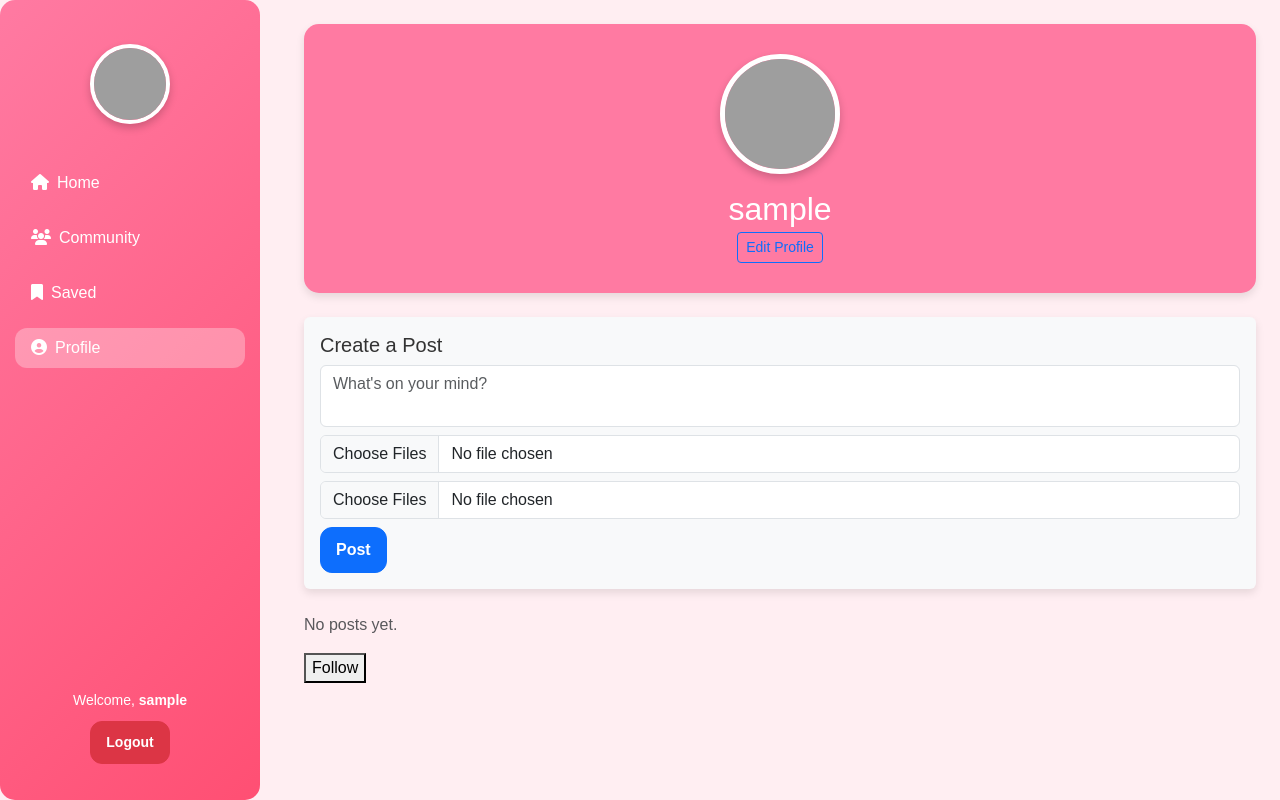
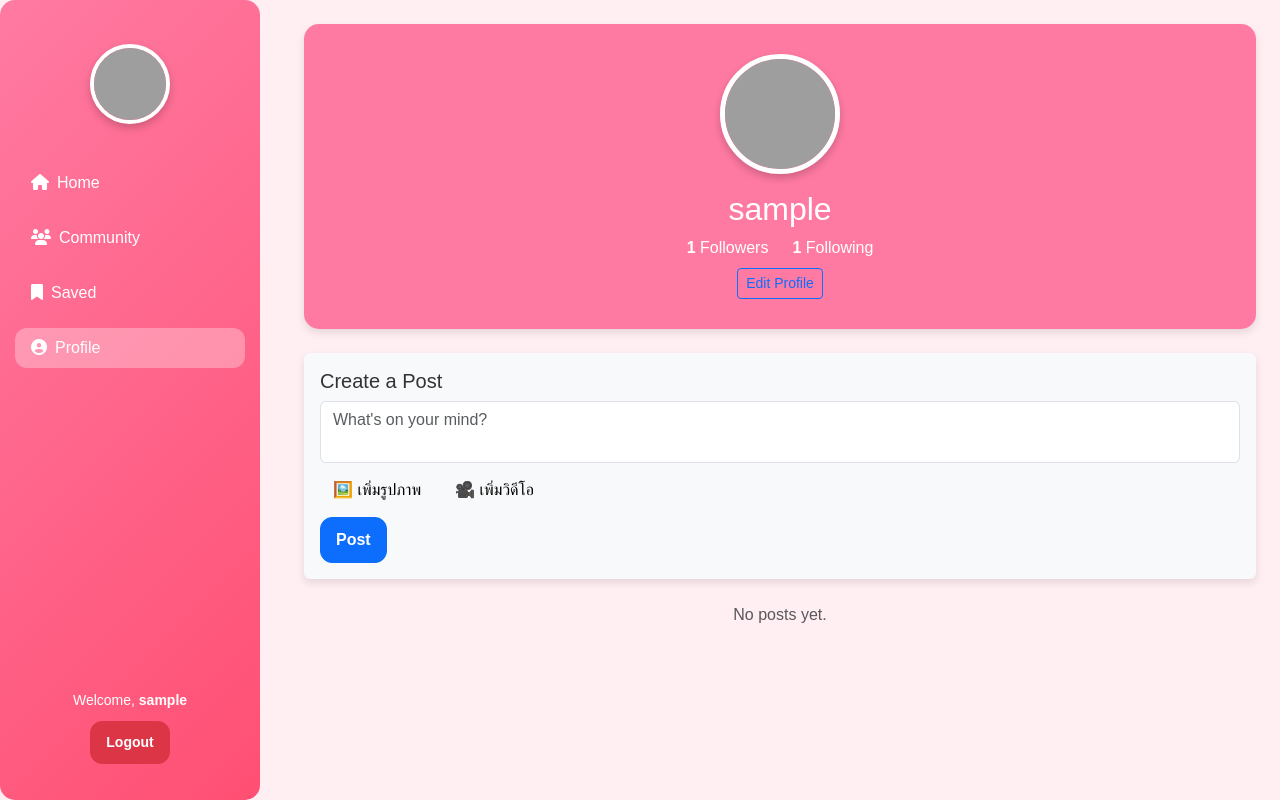
Before and after one commit to Phanumatlaloed/Project--topics-in-DSSI, a Django app: page /profile/ in a window 1280 px wide. Run offline with Django 5.2, Linux system fonts and the light colour scheme; a user stored in the database is signed in; tables that the repository leaves empty hold one stand-in row (values such as "Sample post"); some libraries are stand-ins or nearby versions; grey boxes are pictures that could not be loaded.

Commit message:
'updateProfile110268'

```diff
--- a/myapp/templates/profile.html
+++ b/myapp/templates/profile.html
@@ -52,6 +52,23 @@
             {% endif %}
         </div>
         <h2 class="mb-1">{{ user.username }}</h2>
+
+        <!-- Followers / Following -->
+        <div class="d-flex justify-content-center gap-4 my-2">
+            <span><strong>{{ user.followers.count }}</strong> Followers</span>
+            <span><strong>{{ user.following.count }}</strong> Following</span>
+        </div>
+
+        <!-- Follow Button -->
+        {% if user != request.user %}
+            <form id="follow-form" method="POST" action="{% url 'follow_user' user.id %}" class="mb-2">
+                {% csrf_token %}
+                <button type="submit" class="btn {% if request.user in user.followers.all %}btn-danger{% else %}btn-outline-primary{% endif %} follow-btn">
+                    {% if request.user in user.followers.all %}Unfollow{% else %}Follow{% endif %}
+                </button>
+            </form>
+        {% endif %}
+
         <a href="{% url 'profile_management' %}" class="btn btn-outline-primary btn-sm">Edit Profile</a>
     </header>
 
@@ -61,54 +78,67 @@
         <form id="postForm" action="{% url 'create_post' %}" method="post" enctype="multipart/form-data">
             {% csrf_token %}
             <textarea name="content" class="form-control mb-2" placeholder="What's on your mind?" required></textarea>
-                    <input type="file" name="image" accept="image/*" multiple class="form-control mb-2">
-                    <input type="file" name="video" accept="video/*" multiple class="form-control mb-2">
-                    <button type="submit" class="btn btn-primary">Post</button>
+            <div class="d-flex gap-2">
+                <label for="postImages" class="btn btn-light">🖼️ เพิ่มรูปภาพ</label>
+                <input type="file" name="images" id="postImages" accept="image/*" multiple hidden>
+
+                <label for="postVideos" class="btn btn-light">🎥 เพิ่มวิดีโอ</label>
+                <input type="file" name="videos" id="postVideos" accept="video/*" multiple hidden>
+            </div>
+            <button type="submit" class="btn btn-primary mt-2">Post</button>
         </form>
     </div>
 
     <!-- User's Posts -->
     <div class="user-posts">
         {% for post in posts %}
-                <div class="post bg-white p-3 border rounded mb-4">
-                    <div class="d-flex justify-content-between align-items-center">
+        <div class="post card p-3 mb-3 shadow-sm" id="post-{{ post.id }}">
+            <!-- User Info -->
+            <div class="user-info d-flex align-items-center">
                 {% if post.user.member_profile.profile_picture %}
                     <img src="{{ post.user.member_profile.profile_picture.url }}" class="profile-img me-2 rounded-circle" width="40" height="40">
                 {% else %}
                     <img src="{% static 'images/default-profile.png' %}" class="profile-img me-2 rounded-circle" width="40" height="40">
                 {% endif %}
+                <div class="d-flex flex-column">
                     <b>{{ post.user.username }}</b>
                     <small class="text-muted">{{ post.created_at|date:"F j, Y, g:i a" }}</small>
                 </div>
+            </div>
+
+            <!-- Post Content -->
             <p class="mt-2">{{ post.content }}</p>
 
-                    <!-- Show all images and videos -->
-                    <div class="post-media">
-                        {% for media in post.media.all %}
+            <!-- Post Media (รูป & วิดีโอ) -->
+            {% if post.media.all %}
+            <div class="post-media d-grid">
+                {% for media in post.media.all|slice:":4" %}
+                    <div class="media-item">
                         {% if media.media_type == "image" %}
-                                <img src="{{ media.file.url }}" alt="Post Image" class="img-fluid rounded">
+                            <img src="{{ media.file.url }}" class="rounded img-fluid">
                         {% elif media.media_type == "video" %}
-                                <video src="{{ media.file.url }}" controls class="w-100 rounded"></video>
+                            <video src="{{ media.file.url }}" controls class="rounded img-fluid"></video>
                         {% endif %}
-                        {% empty %}
-                            <p class="text-muted">No media available</p>
+                    </div>
                 {% endfor %}
             </div>
+            {% endif %}
 
             <!-- Actions -->
             <div class="actions mt-2 d-flex gap-2">
                 <button class="btn btn-light like-btn" data-post-id="{{ post.id }}">👍 Like</button>
                 <span id="like-count-{{ post.id }}">{{ post.likes.count }} Likes</span>
                 <button class="btn btn-light share-btn" data-post-id="{{ post.id }}">🔗 Share</button>
+                <button class="btn btn-light save-btn" data-post-id="{{ post.id }}">
+                    💾 {% if post in request.user.saved_posts.all %}Unsave{% else %}Save{% endif %}
+                </button>
 
                 {% if request.user == post.user %}
                     <a href="{% url 'edit_post' post.id %}" class="btn btn-light">✏️ Edit</a>
-                            <button class="btn btn-light save-btn" data-post-id="{{ post.id }}">
-                                💾 {% if post in request.user.saved_posts.all %}Unsave{% else %}Save{% endif %}
-                            </button>
                     <button class="btn btn-danger delete-btn" data-post-id="{{ post.id }}">🗑 Delete</button>
                 {% endif %}
             </div>
+
             <div class="comments mt-2">
                 <h6>💬 Comments</h6>
                 <div id="comments-{{ post.id }}">
@@ -119,7 +149,7 @@
                     {% endfor %}
                 </div>
 
-                        <!-- ✅ Add Comment Form -->
+                <!-- Add Comment Form -->
                 <form class="add-comment-form mt-2" data-post-id="{{ post.id }}">
                     {% csrf_token %}
                     <input type="text" name="content" placeholder="Write a comment..." class="form-control mb-1">
@@ -128,39 +158,63 @@
             </div>
         </div>
         {% empty %}
-                <p class="text-muted">No posts yet.</p>
+        <p class="text-muted text-center">No posts yet.</p>
         {% endfor %}
-
-                <form id="follow-form" method="POST" action="{% url 'follow_user' user.id %}">
-                    {% csrf_token %}
-                    <button type="submit" id="follow-button">
-                        {% if request.user in user.followers.all %}
-                            Unfollow
-                        {% else %}
-                            Follow
-                        {% endif %}
-                    </button>
-                </form>
+    </div>
+</main>
+</div>
 
 <script>
-                    document.getElementById("follow-form").addEventListener("submit", function (e) {
+    document.getElementById("follow-form")?.addEventListener("submit", function (e) {
         e.preventDefault();
         fetch(this.action, {
             method: "POST",
-                            headers: { "X-CSRFToken": "{{ csrf_token }}" },
+            headers: {
+                "X-Requested-With": "XMLHttpRequest",
+                "X-CSRFToken": "{{ csrf_token }}"
+            },
         })
         .then(response => response.json())
         .then(data => {
             if (data.success) {
-                                location.reload();
+                const followButton = document.querySelector('.follow-btn');
+                const followersCount = document.querySelector('span strong');
+
+                if (data.message === "Followed successfully.") {
+                    followButton.textContent = 'Unfollow';
+                    followButton.classList.remove('btn-outline-primary');
+                    followButton.classList.add('btn-danger');
+                } else {
+                    followButton.textContent = 'Follow';
+                    followButton.classList.remove('btn-danger');
+                    followButton.classList.add('btn-outline-primary');
+                }
             } else {
                 alert(data.message);
             }
+        })
+        .catch(error => {
+            console.error('Error:', error);
+        });
+    });
+
+    // JavaScript for image and video upload buttons
+    document.addEventListener('DOMContentLoaded', function() {
+        const imageInput = document.getElementById('postImages');
+        const videoInput = document.getElementById('postVideos');
+        const imageLabel = document.querySelector('label[for="postImages"]');
+        const videoLabel = document.querySelector('label[for="postVideos"]');
+
+        imageInput.addEventListener('change', function() {
+            imageLabel.textContent = this.files.length > 0
+                ? `🖼️ ${this.files.length} รูปถูกเลือก`
+                : '🖼️ เพิ่มรูปภาพ';
+        });
+
+        videoInput.addEventListener('change', function() {
+            videoLabel.textContent = this.files.length > 0
+                ? `🎥 ${this.files.length} วิดีโอถูกเลือก`
+                : '🎥 เพิ่มวิดีโอ';
         });
     });
 </script>
-            </div>
-        </main>
-    </div>
-</body>
-</html>
```
Lines whose indentation alone changed are shown as unchanged.
